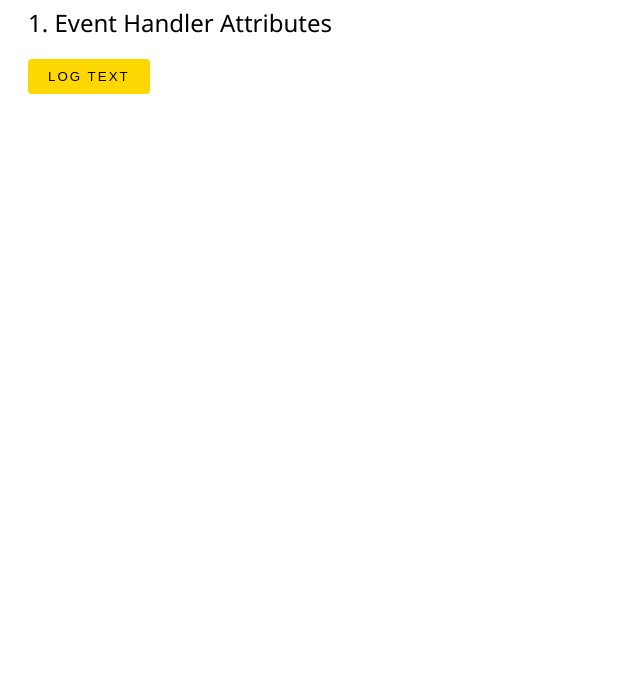
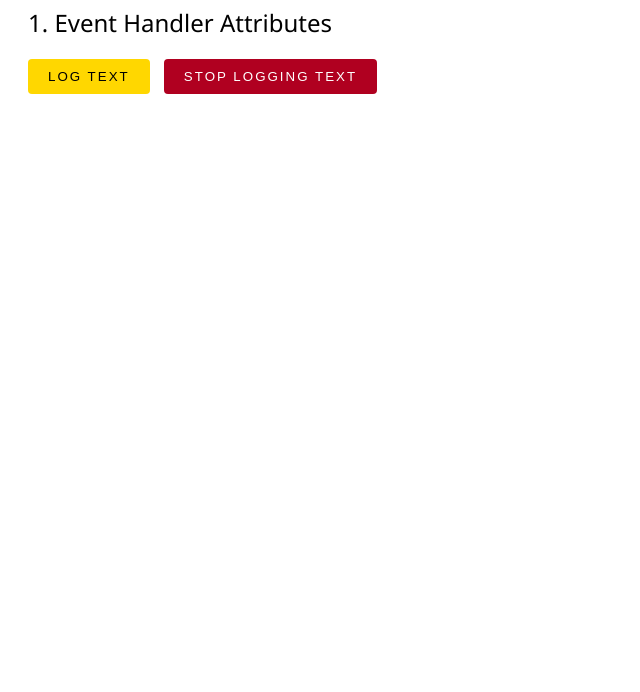
Before and after one commit to assumpta-n/javascript-events, a plain HTML site: page index.html in a window 1280 px wide. Shown: the part 108-800 px from the top of the page, without its empty margins (0-640 px from the left). Drawn offline with Linux system fonts and the light colour scheme.

Commit message:
Removes inline event handler attribute

```diff
--- a/index.html
+++ b/index.html
@@ -12,9 +12,16 @@
         <h2>1. Event Handler Attributes</h2>
         <button
         class="log-text-btn"
+        id="logTextBtn"
         onclick = "logTextToConsole(event)"
         >
             Log Text
+        </button>
+        <button
+        class="stop-text-btn"
+        onclick="stopLoggingTextToConsole()"
+        >
+            Stop Logging Text
         </button>
     </section>
     <!-- <section>
--- a/script.js
+++ b/script.js
@@ -1,10 +1,14 @@
-function logTextToConsole() {
+function logTextToConsole(myEvent) {
     console.log("We are using an onclick, HTML event handler attribute to listen to a click event on this button ")
-    console.log("The event is", event) //You can access the global Javascript event object directly.
-    console.log("The event type is", event.type)
+    console.log("The event is", myEvent) //You can access the global Javascript event object directly.
+    console.log("The event type is", myEvent.type)
 }
 
-
+function stopLoggingTextToConsole() {
+    const logTextBtn = document.getElementById('logTextBtn')
+    logTextBtn.removeAttribute("onclick")
+    alert("The Log Text Button doesn't work anymore. Click it to find out for yourself")
+}
 
 
 // function showAlertOnBlur() {
--- a/styles.css
+++ b/styles.css
@@ -12,6 +12,8 @@ button {
     padding: 10px 20px;
     border: none;
     border-radius: 4px;
+    margin-right: 10px;
+    margin-bottom: 10px;
 }
 button:hover {
     box-shadow: rgba(0, 0, 0, 0.3) 0px 5px 15px;
@@ -23,7 +25,11 @@ button:active {
 
 }
 .log-text-btn {
-    background-color:gold;
+    background-color:#FFD700;
+}
+.stop-text-btn {
+    background-color: #B00020;
+    color: white;
 }
 form fieldset {
     border: 1px solid #afaeae;
```
